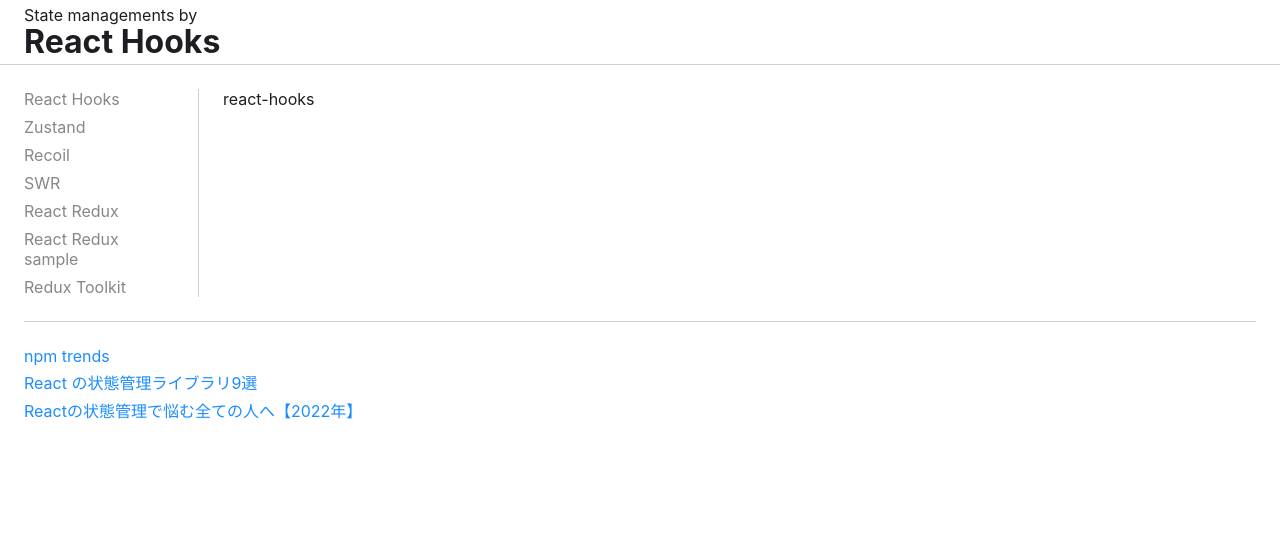
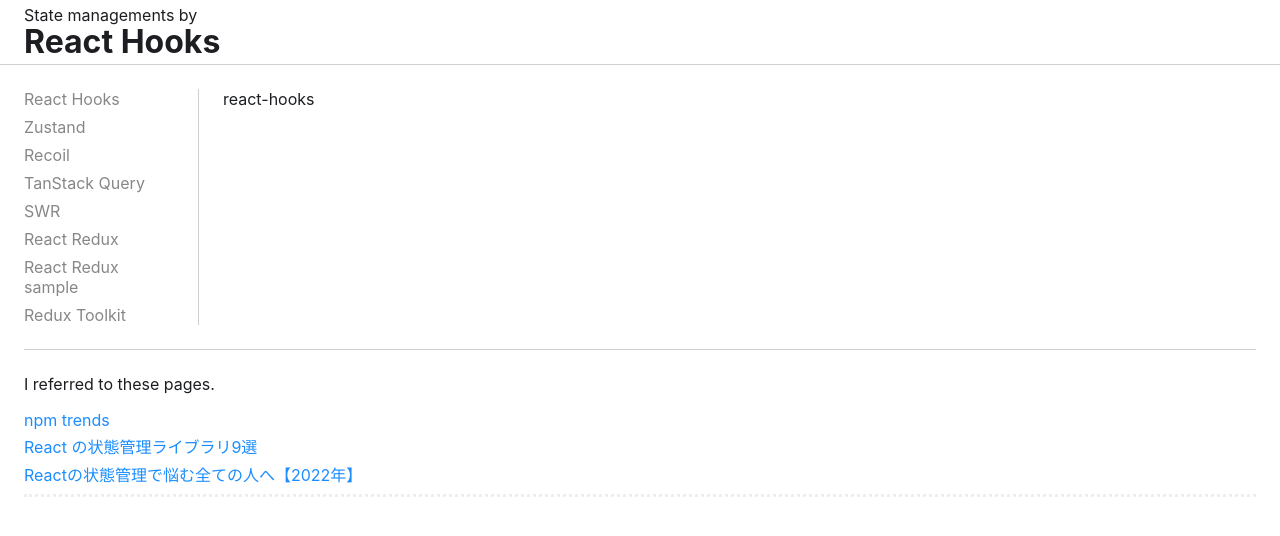
Before and after one commit to takahiro3ya/state-managements, a React (Vite) app: page / in a window 1280 px wide. Shown: the top 536 px of the page. Built offline with nearby package versions, Linux system fonts and the light colour scheme.

Commit message:
fix footer link and add TanStack Query page

```diff
--- a/src/App.tsx
+++ b/src/App.tsx
@@ -8,6 +8,7 @@ import ReactReduxDefaultSample from "./pages/react-redux/defaultSample"
 import Recoil from "./pages/recoil"
 import ReduxToolkit from "./pages/redux-toolkit"
 import Swr from "./pages/swr"
+import TanStackQuery from "./pages/tan-stack-query"
 import Zustand from "./pages/zustand"
 
 type ElementItem = {
@@ -18,6 +19,7 @@ const elementItem: ElementItem = {
   reactHooks: <ReactHooks />,
   zustand: <Zustand />,
   recoil: <Recoil />,
+  tanStackQuery: <TanStackQuery />,
   swr: <Swr />,
   reactRedux: <ReactRedux />,
   reactReduxDefaultSample: <ReactReduxDefaultSample />,
--- a/src/components/box/Box.tsx
+++ b/src/components/box/Box.tsx
@@ -12,7 +12,7 @@ type Props = {
   fullWidth?: boolean
   fullFlex?: boolean
   className?: string
-  children: React.ReactNode
+  children?: React.ReactNode
 }
 
 const makeClass = (space: Space | true) => {
--- a/src/components/layout/components/footer/Footer.module.scss
+++ b/src/components/layout/components/footer/Footer.module.scss
@@ -11,3 +11,7 @@
 .hr {
   border-top: 1px solid var.$light_gray;
 }
+
+.hr_sub {
+  border-top: 3px dotted var.$white_gray;
+}
--- a/src/components/layout/components/footer/Footer.tsx
+++ b/src/components/layout/components/footer/Footer.tsx
@@ -5,9 +5,13 @@ import { pageItem } from "@/constants"
 
 import styles from "./Footer.module.scss"
 
-type Link = { href: string; title: string; target?: string }
+type Link = { href: string; title: string }
+
+type CaseLink = Link & { targetPath: string }
 
 const commonList: Link[] = [
+  // --------------------
+  // common
   {
     href: "https://npmtrends.com/@reduxjs/toolkit-vs-recoil-vs-redux-vs-swr-vs-zustand",
     title: "npm trends",
@@ -20,42 +24,95 @@ const commonList: Link[] = [
     href: "https://ramble.impl.co.jp/2211/",
     title: "Reactの状態管理で悩む全ての人へ【2022年】",
   },
+]
 
+const caseList: CaseLink[] = [
+  // --------------------
+  // React Hooks
+
+  // --------------------
+  // Zustand
+  {
+    href: "https://docs.pmnd.rs/zustand/",
+    title: "Zustand - Documentation",
+    targetPath: pageItem.zustand.path,
+  },
+  {
+    href: "https://github.com/pmndrs/zustand",
+    title: "Zustand - GitHub",
+    targetPath: pageItem.zustand.path,
+  },
+  {
+    href: "https://devlog.neton.co.jp/develop/javascript/introduction-to-zustand/",
+    title: "React向け 状態管理ライブラリ「Zustand」の紹介",
+    targetPath: pageItem.zustand.path,
+  },
+  {
+    href: "https://dev.classmethod.jp/articles/zustand_middleware/",
+    title: "React状態管理ライブラリ Zustandのミドルウェアを使ってみた",
+    targetPath: pageItem.zustand.path,
+  },
+
+  // --------------------
+  // Recoil
+
+  // --------------------
+  // TanStack Query
+  {
+    href: "https://tanstack.com/query/latest/docs/react/overview",
+    title: "TanStack Query - Documentation",
+    targetPath: pageItem.tanStackQuery.path,
+  },
+  {
+    href: "https://reffect.co.jp/react/tanstack-query/",
+    title: "TanStack Query(React Query)で作るシンプルToDoアプリでCRUD処理",
+    targetPath: pageItem.tanStackQuery.path,
+  },
+  {
+    href: "https://reffect.co.jp/react/react-use-query/",
+    title: "初めてReact Queryを使う人のため設定方法と動作の理解",
+    targetPath: pageItem.tanStackQuery.path,
+  },
+
+  // --------------------
+  // SWR
+  {
+    href: "https://zenn.dev/itizawa/articles/9f71e1f636d3d2",
+    title: "SWR を 状態管理 として活用しているよという話",
+    targetPath: pageItem.swr.path,
+  },
+  {
+    href: "https://zenn.dev/mast1ff/articles/5b48a87242f9f0",
+    title: "SWRを使おうぜという話2022",
+    targetPath: pageItem.swr.path,
+  },
 
   // --------------------
   // React Redux
+
   // --------------------
+  // React Redux sample
+
   // --------------------
+  // Redux Toolkit
+
   // --------------------
-  // --------------------
-  // --------------------
-  // --------------------
-  // Zustand
   // {
   //   href: "",
   //   title: "",
-  //   target: pageItem.●●●
+  //   targetPath: pageItem.●●●.path
   // },
-]
-
-const zustandList: Link[] = [
-  {
-    href: "https://devlog.neton.co.jp/develop/javascript/introduction-to-zustand/",
-    title: "React向け 状態管理ライブラリ「Zustand」の紹介",
-    target: pageItem.zustand.path,
-  },
 ]
 
 export const Footer = () => {
   const location = useLocation()
-  const pageList = Object.values(pageItem)
 
-  console.log(location.pathname)
   return (
     <footer className={styles.footer}>
+      <Box className={styles.hr} p={{ size: "md", dir: "top" }}>
+        I referred to these pages.
         <Box
-        className={styles.hr}
-        p={{ size: "md", dir: "top" }}
+          m={{ dir: "top", size: "sm" }}
           flex={{ isColumn: true, gap: "xxs" }}
         >
           {commonList.map((link) => (
@@ -63,6 +120,19 @@ export const Footer = () => {
               {link.title}
             </A>
           ))}
+          <Box className={styles.hr_sub} m={{ dir: "y", size: "xxs" }}></Box>
+          {caseList.map((link) => {
+            if (link.targetPath === location.pathname) {
+              return (
+                <A key={link.title} href={link.href}>
+                  {link.title}
+                </A>
+              )
+            } else {
+              return null
+            }
+          })}
+        </Box>
       </Box>
     </footer>
   )
--- a/src/constants/index.ts
+++ b/src/constants/index.ts
@@ -2,6 +2,7 @@ export const pageKeyList = [
   "reactHooks",
   "zustand",
   "recoil",
+  "tanStackQuery",
   "swr",
   "reactRedux",
   "reactReduxDefaultSample",
@@ -16,6 +17,7 @@ export const pageItem: PageItem = {
   reactHooks: { path: "/", title: "React Hooks" },
   zustand: { path: "/zustand", title: "Zustand" },
   recoil: { path: "/recoil", title: "Recoil" },
+  tanStackQuery: { path: "/tan-stack-query", title: "TanStack Query" },
   swr: { path: "/swr", title: "SWR" },
   reactRedux: { path: "/react-redux", title: "React Redux" },
   reactReduxDefaultSample: {
--- /dev/null
+++ b/src/pages/tan-stack-query/index.tsx
@@ -0,0 +1,5 @@
+function index() {
+  return <div>TanStack Query</div>
+}
+
+export default index
--- a/src/styles/_variables.scss
+++ b/src/styles/_variables.scss
@@ -1,6 +1,7 @@
 @use "sass:map";
 
 $light_gray: #d0d0d0;
+$white_gray: #eeeeee;
 
 $breakpoints: (
   // size reference
```
Lines whose indentation alone changed are shown as unchanged.
